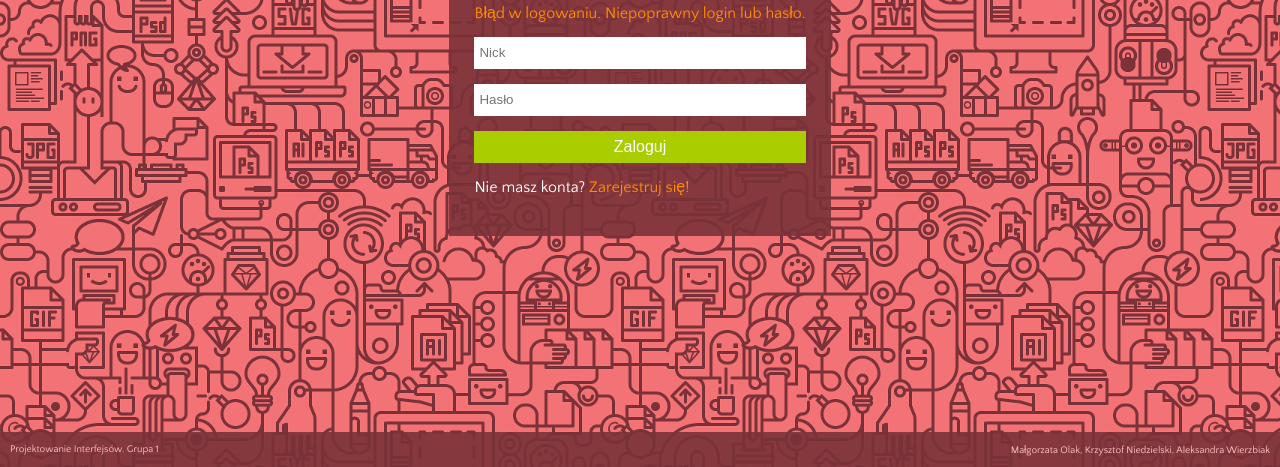
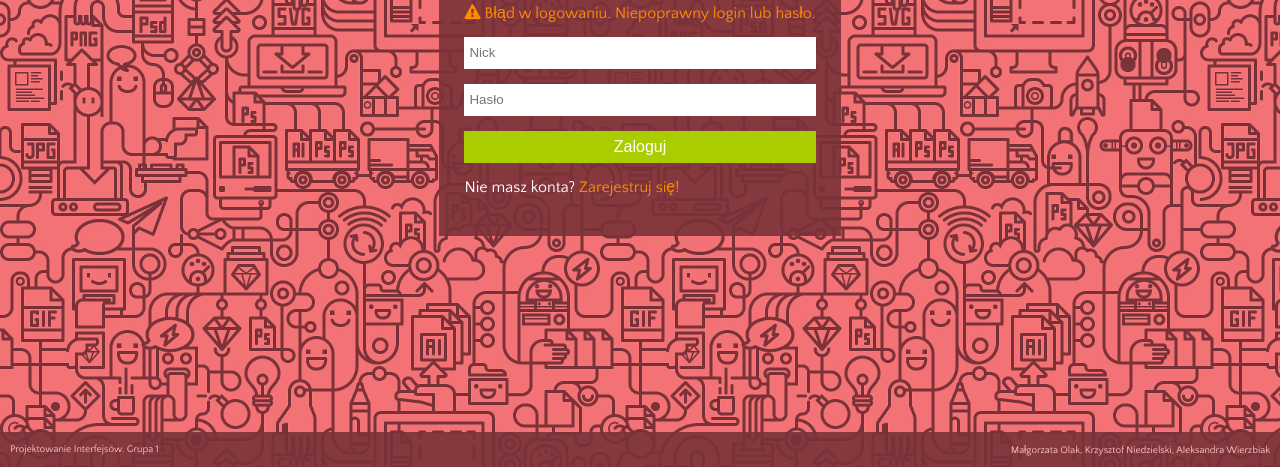
Before and after one commit to trufelek/fun-generator, a plain HTML site: page login.html in a window 1280 px wide. Shown: the part 333-800 px from the top of the page. Drawn offline with Linux system fonts and the light colour scheme; a web font is replaced by a local one.

Commit message:
login page

```diff
--- a/login.html
+++ b/login.html
@@ -30,7 +30,7 @@
     <div class="box">
         <h2>Logowanie</h2>
         <!--todo: pokaż powiadomienie jeśli wystąpi błąd logowania-->
-        <label class="validation-error">Błąd w logowaniu. Niepoprawny login lub hasło.</label>
+        <label class="validation-error"><i class="fa fa-exclamation-triangle" aria-hidden="true"></i> Błąd w logowaniu. Niepoprawny login lub hasło.</label>
         <form id="login-form" class="login-form">
             <input type="text" id="login-nick" name="nick" placeholder="Nick">
             <input type="text" id="login-password" name="password" placeholder="Hasło" minlength="6">
```
